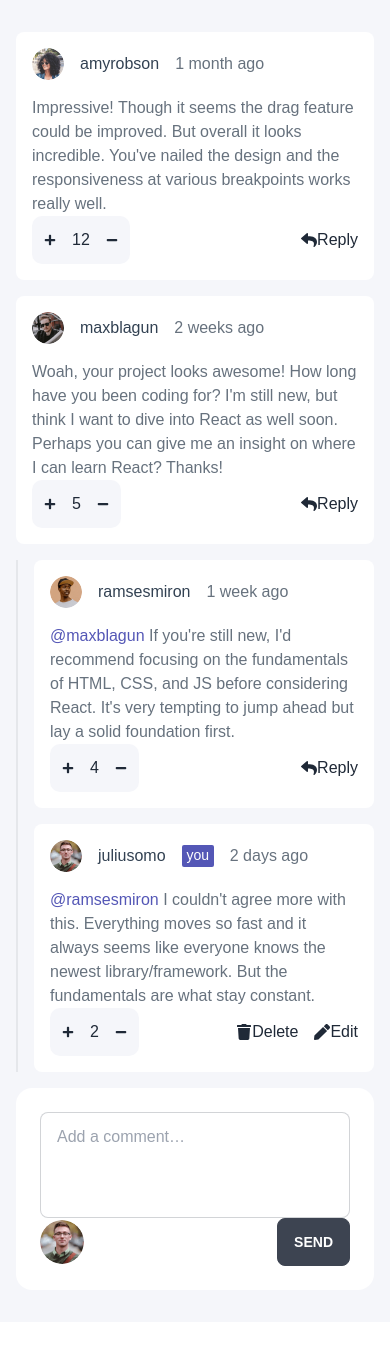
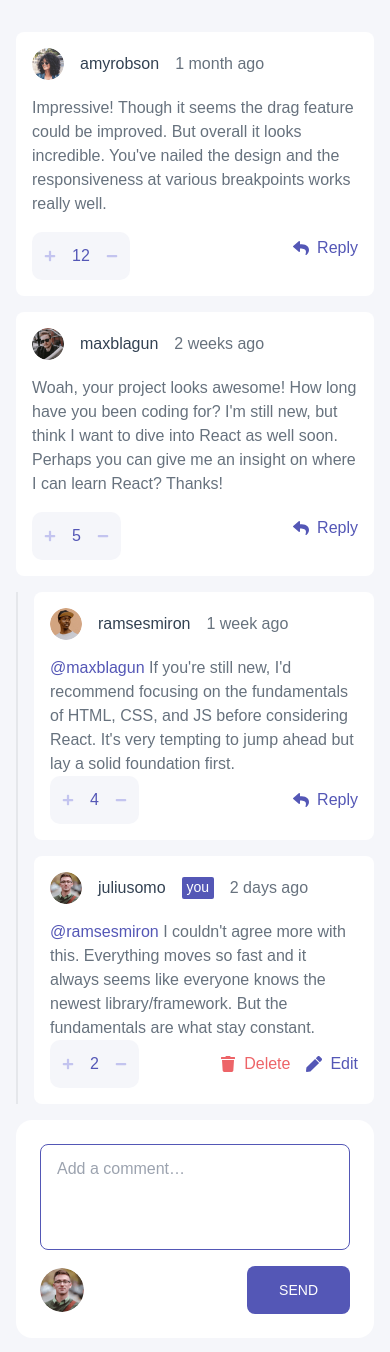
Before and after one commit to Samuel-Anumudu/comment-and-reply-box-app, a React (Create React App) app: page / in a window 390 px wide. Shown: the top 1352 px of the page. Before the commit the page ends 1322 px from the top, so only its background shows below. Built offline with nearby package versions, Linux system fonts and the light colour scheme; data requests are answered from the project's data file.

Commit message:
final css changes

```diff
--- a/src/components/comments/CommentForm.js
+++ b/src/components/comments/CommentForm.js
@@ -69,13 +69,16 @@ function CommentForm() {
                 value={content}
                 type="text"
                 placeholder="Add a comment…"
-                className="input input-bordered pb-20 pt-6"
+                className="cursor-pointer input caret-[var(--moderate-blue)] input-bordered pb-20 focus:outline-none pt-6 outline-none border border-[var(--moderate-blue)] font-light"
               />
             </div>
-            <button onClick={handleSendComment} className="hidden lg:block btn">
+            <button
+              onClick={handleSendComment}
+              className="hidden lg:block btn border-none bg-[var(--moderate-blue)] px-8 font-medium hover:bg-[var(--light-grayish-blue)]"
+            >
               {commentEdit.isEdited ? "Update" : "Send"}
             </button>
-            <div className="flex lg:hidden items-center justify-between">
+            <div className="flex lg:hidden items-center justify-between mt-4">
               <div className="avatar w-11 h-11">
                 <div className="w-24 rounded-full">
                   <img
@@ -84,7 +87,10 @@ function CommentForm() {
                   />
                 </div>
               </div>
-              <button onClick={handleSendComment} className="btn">
+              <button
+                onClick={handleSendComment}
+                className="btn border-none bg-[var(--moderate-blue)] px-8 font-medium hover:bg-[var(--light-grayish-blue)]"
+              >
                 {commentEdit.isEdited ? "Update" : "Send"}
               </button>
             </div>
--- a/src/components/comments/CommentModal.js
+++ b/src/components/comments/CommentModal.js
@@ -7,21 +7,23 @@ function Modal({ hideModal, confirmModal, id }) {
     displayConfirmationModal && (
       <div className="custom-modal p-4 lg:p-0 top-0 right-0 left-0 fixed bg-black/[0.5] w-full h-full z-10 flex justify-center items-center min-h-screen">
         <div className="modal-body bg-white rounded-[8px] w-96 p-6">
-          <h3 className="font-bold mb-4">Delete comment</h3>
-          <p>
+          <h3 className=" mb-4 text-[var(--dark-blue)] text-xl font-medium">
+            Delete comment
+          </h3>
+          <p className="font-light">
             Are you sure you want to delete this comment? This will remove the
             comment and can't be undone.
           </p>
           <div className="modal-btn mt-4">
             <button
-              className="btn border-none uppercase px-6"
+              className="btn border-none uppercase px-6 bg-[var(--grayish-blue)] hover:bg-[var(--dark-blue)]"
               onClick={hideModal}
             >
               No, Cancel
             </button>
             <button
               onClick={() => confirmModal(id)}
-              className="btn bg-red-400 border-none uppercase px-6 ml-4"
+              className="btn border-none uppercase px-6 ml-4 bg-[var(--soft-red)] hover:bg-[var(--pale-red)]"
             >
               Yes, Delete
             </button>
--- a/src/components/comments/CommentsItem.js
+++ b/src/components/comments/CommentsItem.js
@@ -42,7 +42,7 @@ function CommentsItem({ comment }) {
                   {comment.user.username}
                 </div>
                 {comment.user.username === currentUser.username && (
-                  <span className="bg-blue-500 inline-block px-[0.3rem] pb-[0.1rem] text-sm font-bold text-white rounded-[2px]">
+                  <span className="bg-[var(--moderate-blue)] inline-block px-[0.3rem] pb-[0.1rem] text-sm  text-white rounded-[2px]">
                     you
                   </span>
                 )}
@@ -50,25 +50,25 @@ function CommentsItem({ comment }) {
                   {comment.createdAt}
                 </div>
               </div>
-              <div className="text-base text-[var(--grayish-blue)] font-normal">
+              <div className="text-base text-[var(--grayish-blue)] font-light">
                 {comment.content}
               </div>
             </div>
             <div className="hidden flex-child lg:flex items-center gap-4">
               {comment.user.username === currentUser.username ? (
                 <button
-                  className="flex items-center"
+                  className="flex items-center text-[var(--soft-red)] font-medium hover:text-[var(--pale-red)]"
                   onClick={() => showDeleteModal(comment.id)}
                 >
                   <FaTrash />
-                  <span>Delete</span>
+                  <span className="inline-block pl-2">Delete</span>
                 </button>
               ) : (
                 <button
                   onClick={() => {
                     handleReplyClick(comment.id);
                   }}
-                  className="flex items-center text-[var(--moderate-blue)]"
+                  className="flex items-center text-[var(--moderate-blue)] hover:text-[var(--light-grayish-blue)]"
                 >
                   <FaReply />
                   <span className="font-medium inline-block pl-2">Reply</span>
@@ -76,28 +76,30 @@ function CommentsItem({ comment }) {
               )}
               {comment.user.username === currentUser.username && (
                 <button
-                  className="flex items-center"
+                  className="flex items-center text-[var(--moderate-blue)] hover:text-[var(--light-grayish-blue)]"
                   onClick={() => editComment(comment)}
                 >
                   <FaPen />
-                  <span>Edit</span>
+                  <span className="inline-block pl-2 font-medium">Edit</span>
                 </button>
               )}
             </div>
             <div className="flex lg:hidden items-center justify-between">
-              <div className="flex-child flex items-center gap-4 py-3 px-3 text-center bg-[var(--very-light-gray)] rounded-[10px]">
-                <button className="increment text-xs">
+              <div className="flex-child mt-4 flex items-center gap-4 py-3 px-3 text-center bg-[var(--very-light-gray)] rounded-[10px]">
+                <button className="increment text-xs text-[var(--light-grayish-blue)]">
                   <FaPlus onClick={() => handleScoreIncrement(comment.id)} />
                 </button>
-                <p>{comment.score}</p>
-                <button className="decrement text-xs">
+                <p className="font-medium text-[var(--moderate-blue)]">
+                  {comment.score}
+                </p>
+                <button className="decrement text-xs text-[var(--light-grayish-blue)]">
                   <FaMinus onClick={() => handleScoreDecrement(comment.id)} />
                 </button>
               </div>
               <div className="flex-child flex items-center gap-4">
                 {comment.user.username === currentUser.username ? (
                   <button
-                    className="flex items-center"
+                    className="flex items-center text-[var(--soft-red)] font-medium  hover:text-[var(--pale-red)] "
                     onClick={() => showDeleteModal(comment.id)}
                   >
                     <FaTrash />
@@ -108,19 +110,19 @@ function CommentsItem({ comment }) {
                     onClick={() => {
                       handleReplyClick(comment.id);
                     }}
-                    className="flex items-center"
+                    className="flex items-center text-[var(--moderate-blue)] hover:text-[var(--light-grayish-blue)]"
                   >
                     <FaReply />
-                    <span>Reply</span>
+                    <span className="inline-block pl-2 font-medium">Reply</span>
                   </button>
                 )}
                 {comment.user.username === currentUser.username && (
                   <button
-                    className="flex items-center"
+                    className="flex items-center hover:text-[var(--light-grayish-blue)] text-[var(--moderate-blue)]"
                     onClick={() => editComment(comment)}
                   >
                     <FaPen />
-                    <span>Edit</span>
+                    <span className="font-medium inline-block pl-2">Edit</span>
                   </button>
                 )}
               </div>
--- a/src/components/replies/RepliesForm.js
+++ b/src/components/replies/RepliesForm.js
@@ -41,17 +41,17 @@ function RepliesForm() {
               value={content}
               onChange={(e) => setContent(e.target.value)}
               type="text"
-              className="input input-bordered pb-20 pt-6"
+              className="cursor-pointer input caret-[var(--moderate-blue)] input-bordered pb-20 focus:outline-none pt-6 outline-none border border-[var(--moderate-blue)]"
             />
           </div>
           <button
-            className="lg:block hidden btn"
+            className="lg:block hidden btn border-none bg-[var(--moderate-blue)] px-8 font-medium hover:bg-[var(--light-grayish-blue)]"
             onClick={() => handleReply(commentId)}
           >
             Reply
           </button>
           {/*  */}
-          <div className="lg:hidden flex items-center justify-between">
+          <div className="lg:hidden flex items-center justify-between mt-4">
             <div className=" avatar w-11 h-11">
               <div className="w-24 rounded-full">
                 <img
@@ -60,7 +60,10 @@ function RepliesForm() {
                 />
               </div>
             </div>
-            <button className="btn" onClick={() => handleReply(commentId)}>
+            <button
+              className="btn border-none bg-[var(--moderate-blue)] px-8 font-medium hover:bg-[var(--light-grayish-blue)]"
+              onClick={() => handleReply(commentId)}
+            >
               Reply
             </button>
           </div>
--- a/src/components/replies/RepliesItem.js
+++ b/src/components/replies/RepliesItem.js
@@ -42,7 +42,7 @@ function RepliesItem({ reply }) {
                 {reply.createdAt}
               </div>
             </div>
-            <div className="text-base text-[var(--grayish-blue)] font-normal">
+            <div className="text-base text-[var(--grayish-blue)] font-light">
               <span className="font-medium text-[var(--moderate-blue)]">
                 @{reply.replyingTo}{" "}
               </span>
@@ -53,32 +53,34 @@ function RepliesItem({ reply }) {
             {reply.user.username === currentUser.username ? (
               <button
                 onClick={() => deleteReplyModal(reply.id)}
-                className="flex items-center"
+                className="flex items-center text-[var(--soft-red)] font-medium hover:text-[var(--pale-red)]"
               >
                 <FaTrash />
-                <span>Delete</span>
+                <span className="inline-block pl-2">Delete</span>
               </button>
             ) : (
-              <button className="flex items-center text-[var(--moderate-blue)]">
+              <button className="flex items-center text-[var(--moderate-blue)] hover:text-[var(--light-grayish-blue)]">
                 <FaReply />
                 <span className="font-medium inline-block pl-2">Reply</span>
               </button>
             )}
             {reply.user.username === currentUser.username && (
-              <button className="flex items-center">
+              <button className="flex items-center text-[var(--moderate-blue)] hover:text-[var(--light-grayish-blue)]">
                 <FaPen />
-                <span>Edit</span>
+                <span className="inline-block pl-2 font-medium">Edit</span>
               </button>
             )}
           </div>
 
           <div className="flex lg:hidden items-center justify-between">
             <div className="flex-child flex items-center gap-4 py-3 px-3 text-center bg-[var(--very-light-gray)] rounded-[10px]">
-              <button className="increment text-xs">
+              <button className="increment text-xs text-[var(--light-grayish-blue)]">
                 <FaPlus />
               </button>
-              <p>{reply.score}</p>
-              <button className="decrement text-xs">
+              <p className="font-medium text-[var(--moderate-blue)]">
+                {reply.score}
+              </p>
+              <button className="decrement text-xs text-[var(--light-grayish-blue)]">
                 <FaMinus />
               </button>
             </div>
@@ -86,21 +88,21 @@ function RepliesItem({ reply }) {
               {reply.user.username === currentUser.username ? (
                 <button
                   onClick={() => deleteReplyModal(reply.id)}
-                  className="flex items-center"
+                  className="flex items-center text-[var(--soft-red)] font-medium hover:text-[var(--pale-red)]"
                 >
                   <FaTrash />
-                  <span>Delete</span>
+                  <span className="inline-block pl-2">Delete</span>
                 </button>
               ) : (
-                <button className="flex items-center">
+                <button className="flex items-center text-[var(--moderate-blue)] hover:text-[var(--light-grayish-blue)]">
                   <FaReply />
-                  <span>Reply</span>
+                  <span className="font-medium inline-block pl-2">Reply</span>
                 </button>
               )}
               {reply.user.username === currentUser.username && (
-                <button className="flex items-center">
+                <button className="flex items-center text-[var(--moderate-blue)] hover:text-[var(--light-grayish-blue)]">
                   <FaPen />
-                  <span>Edit</span>
+                  <span className="font-medium inline-block pl-2">Edit</span>
                 </button>
               )}
             </div>
--- a/src/components/replies/RepliesList.js
+++ b/src/components/replies/RepliesList.js
@@ -8,7 +8,7 @@ function RepliesList({ replies }) {
   const { hideReplyModal, replyId, deleteReply } = useContext(CommentsContext);
   return (
     <>
-      <article className="w-full lg:w-9/12 lg:mx-auto md:pl-[1.75rem] lg:pl-[2.75rem]">
+      <article className="w-full lg:w-9/12 lg:mx-auto md:pl-[1.75rem] lg:pl-[2.7rem]">
         <div className="flex items-stretch justify-between gap-4 lg:gap-10">
           <div className="reply__custom-line lg:h-auto lg:w-[2px] bg-[var(--light-gray)] border"></div>
           <div className="flex flex-col gap-4 grow">
--- a/src/components/replies/ReplyModal.js
+++ b/src/components/replies/ReplyModal.js
@@ -15,14 +15,14 @@ function ReplyModal({ hideModal, confirmModal, id }) {
           <div className="modal-btn mt-4">
             <button
               onClick={hideModal}
-              className="btn border-none uppercase px-6"
+              className="btn border-none uppercase px-6 bg-[var(--grayish-blue)] hover:bg-[var(--dark-blue)]"
             >
               No, Cancel
             </button>
             <button
               // onClick={() => confirmModal(id)}
               onClick={hideModal}
-              className="btn bg-red-400 border-none uppercase px-6 ml-4"
+              className="btn bg-red-400 border-none uppercase px-6 ml-4 bg-[var(--soft-red)] hover:bg-[var(--pale-red)]"
             >
               Yes, Delete
             </button>
```
